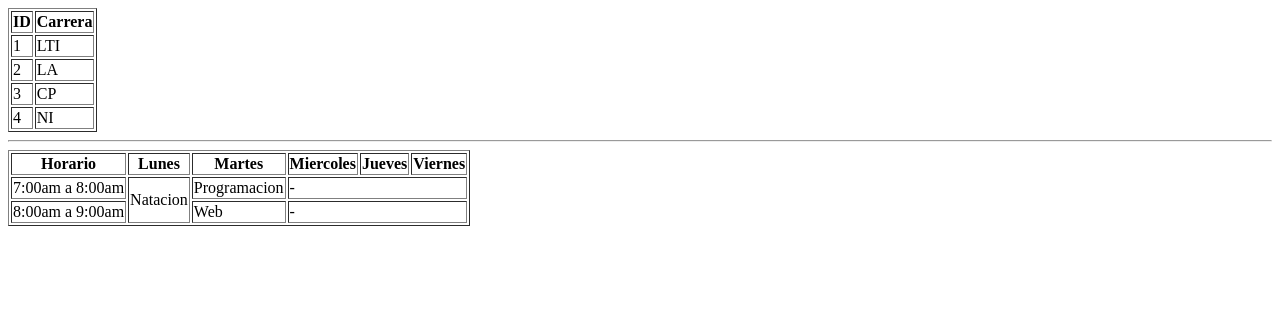
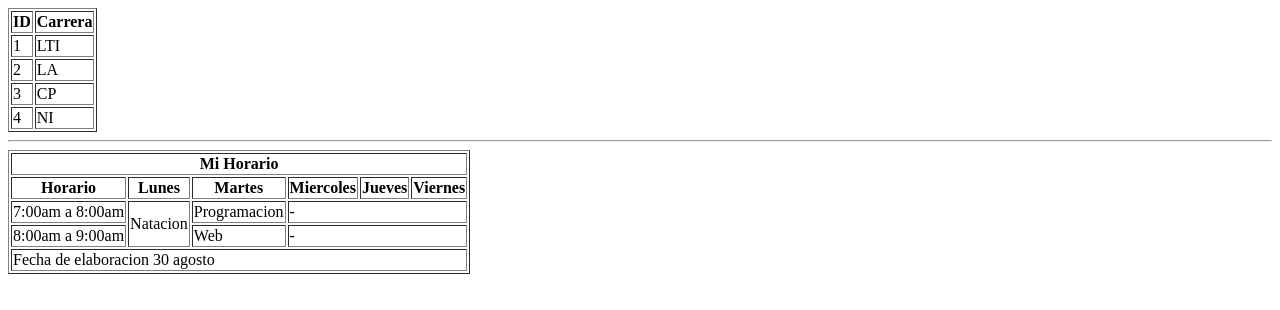
Before and after one commit to GRub1-C/practica513008, a plain HTML site: page index.html in a window 1280 px wide. Drawn offline with Linux system fonts and the light colour scheme.

Commit message:
Tabla con tbody, tfoot, thead

```diff
--- a/index.html
+++ b/index.html
@@ -31,6 +31,12 @@
     <!--tabla con celdas combinadas-->
     <hr>
     <table border="1">
+        <thead>
+            <tr>
+                <th colspan="6"> Mi Horario</th>
+            </tr>
+        </thead>
+        <tbody>
         <tr>
             <th>Horario </th>
             <th>Lunes</th>
@@ -52,6 +58,12 @@
             <td colspan="3">-</td>
 
         </tr>
+        </tbody>
+        <tfoot>
+            <tr>
+                <td colspan="6"> Fecha de elaboracion 30 agosto</td>
+            </tr>
+        </tfoot>
     </table>
 </body>
 </html>
```
